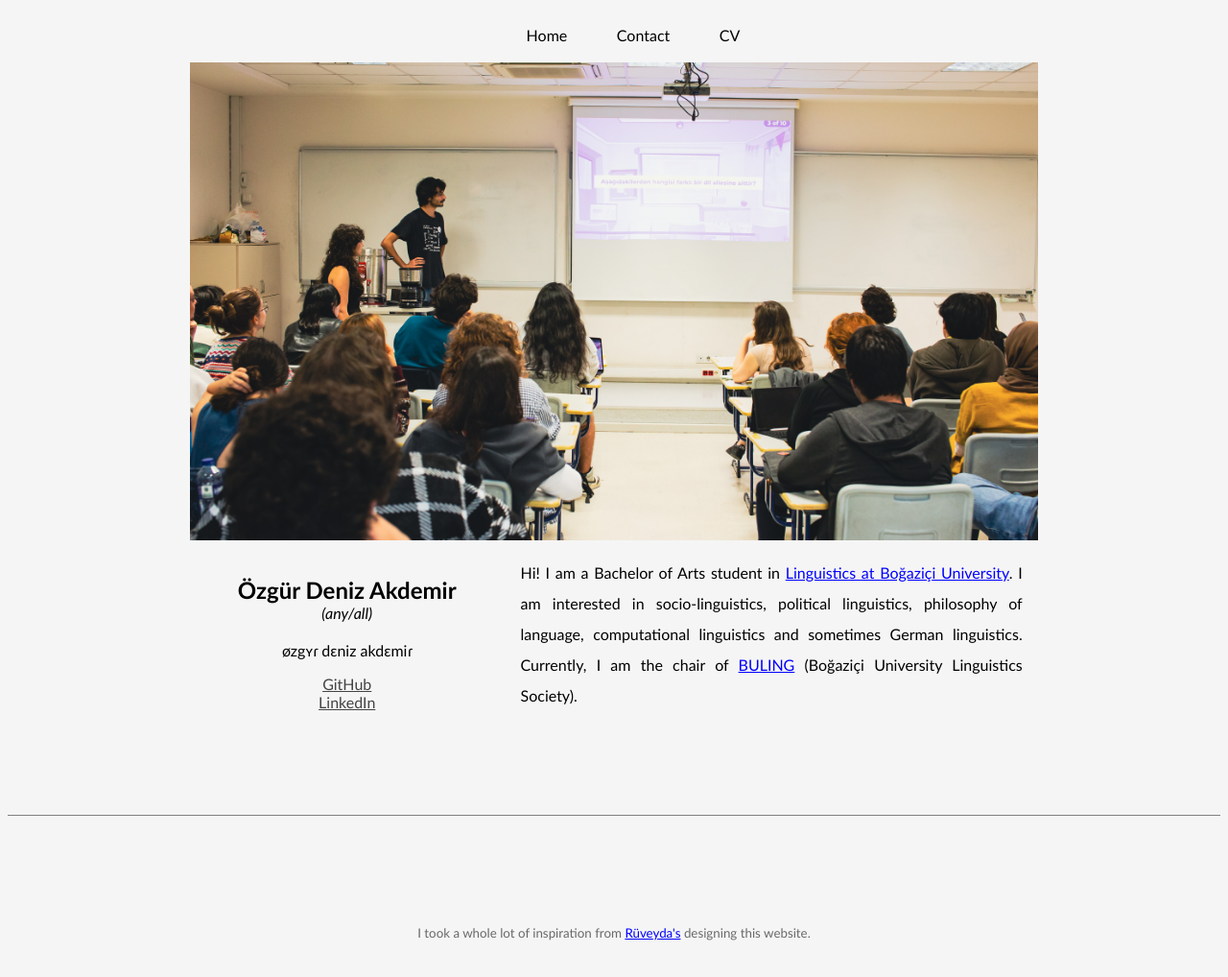
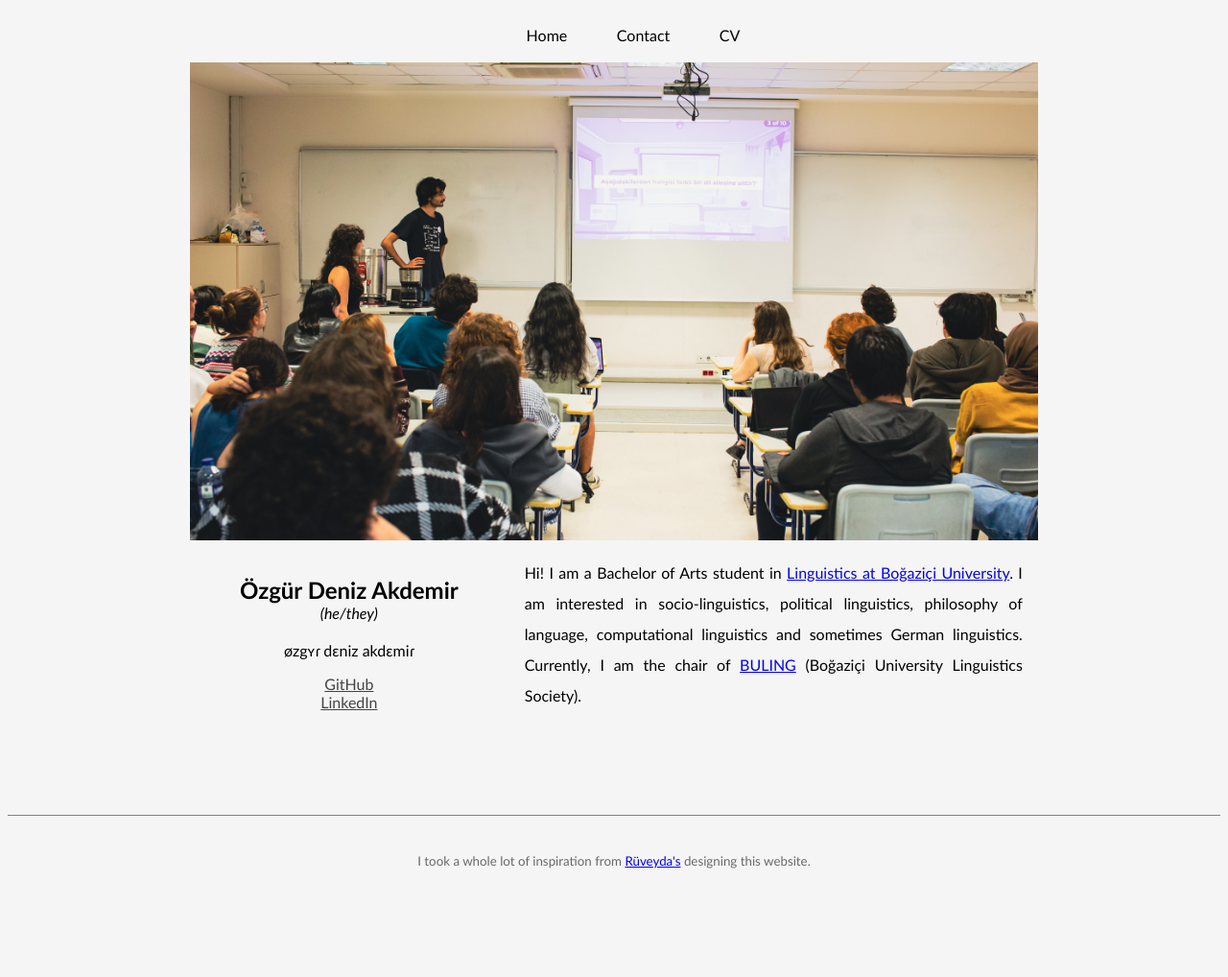
Before and after one commit to akdemirdeniz/akdemirdeniz.github.io, a plain HTML site: page index.html in a window 1280 px wide. Shown: the whole page at 96% size. After the commit the page ends 951 px from the top, so only its background shows below. Drawn offline with Linux system fonts and the light colour scheme.

Commit message:
formatting

```diff
--- a/index.html
+++ b/index.html
@@ -18,7 +18,7 @@
         <div class="center">
             <div style=" margin: 2% 5%;">
                 <h1>Özgür Deniz Akdemir
-                    <span style="font-style: italic; font-weight: 100; font-size: medium;">(any/all)</span>
+                    <span style="font-style: italic; font-weight: 100; font-size: medium;">(he/they)</span>
                 </h1>
                 <p>øzgʏɾ dɛniz akdɛmiɾ</p>
                 <a href="https://github.com/akdemirdeniz" style="color:#434343;">GitHub</a>
--- a/style.css
+++ b/style.css
@@ -7,7 +7,7 @@ header {
   padding-top: 8%;
 }
 footer {
-  padding: 8%;
+  padding: 2%;
   text-align: center;
   color: dimgray;
   font-size: smaller;
```
